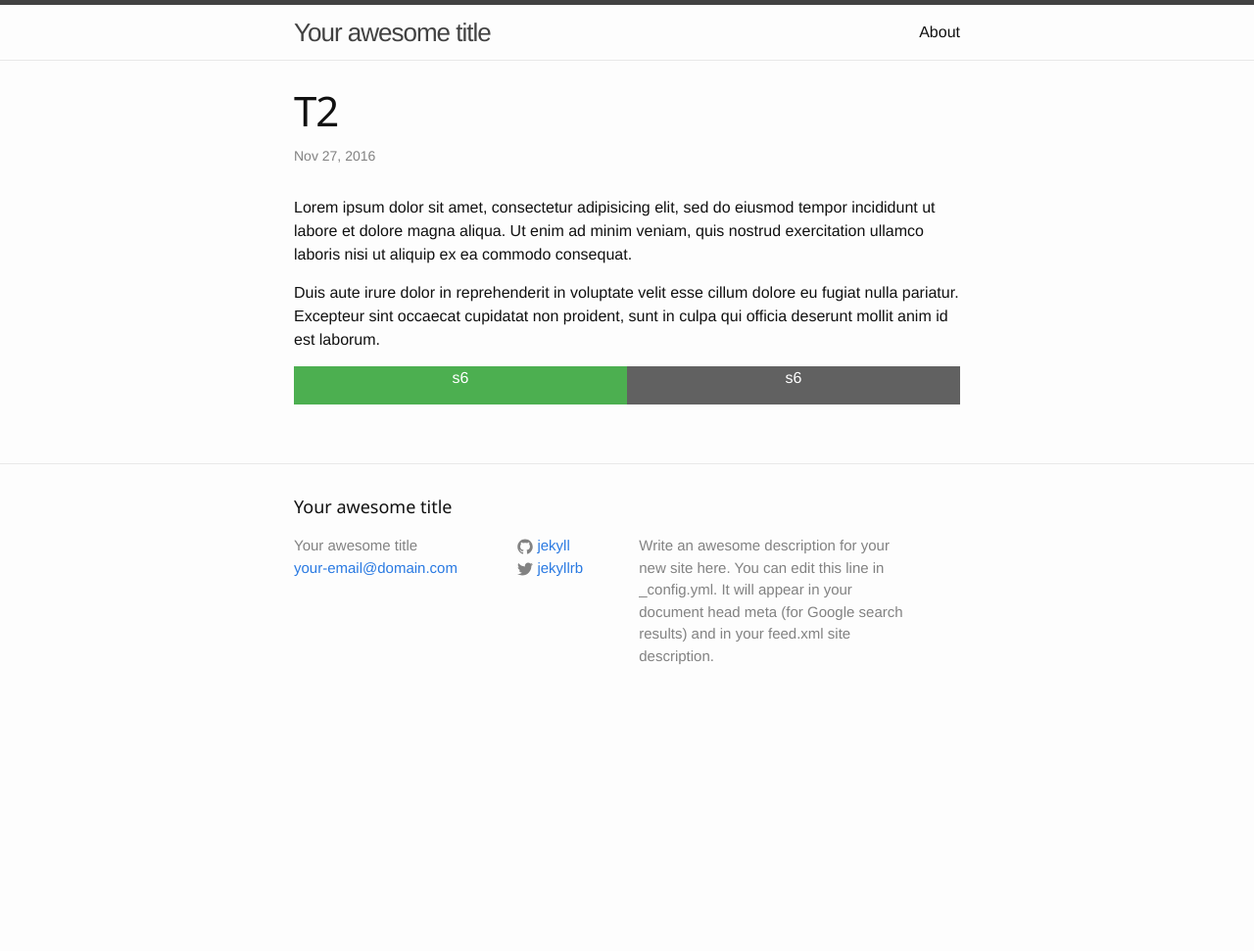
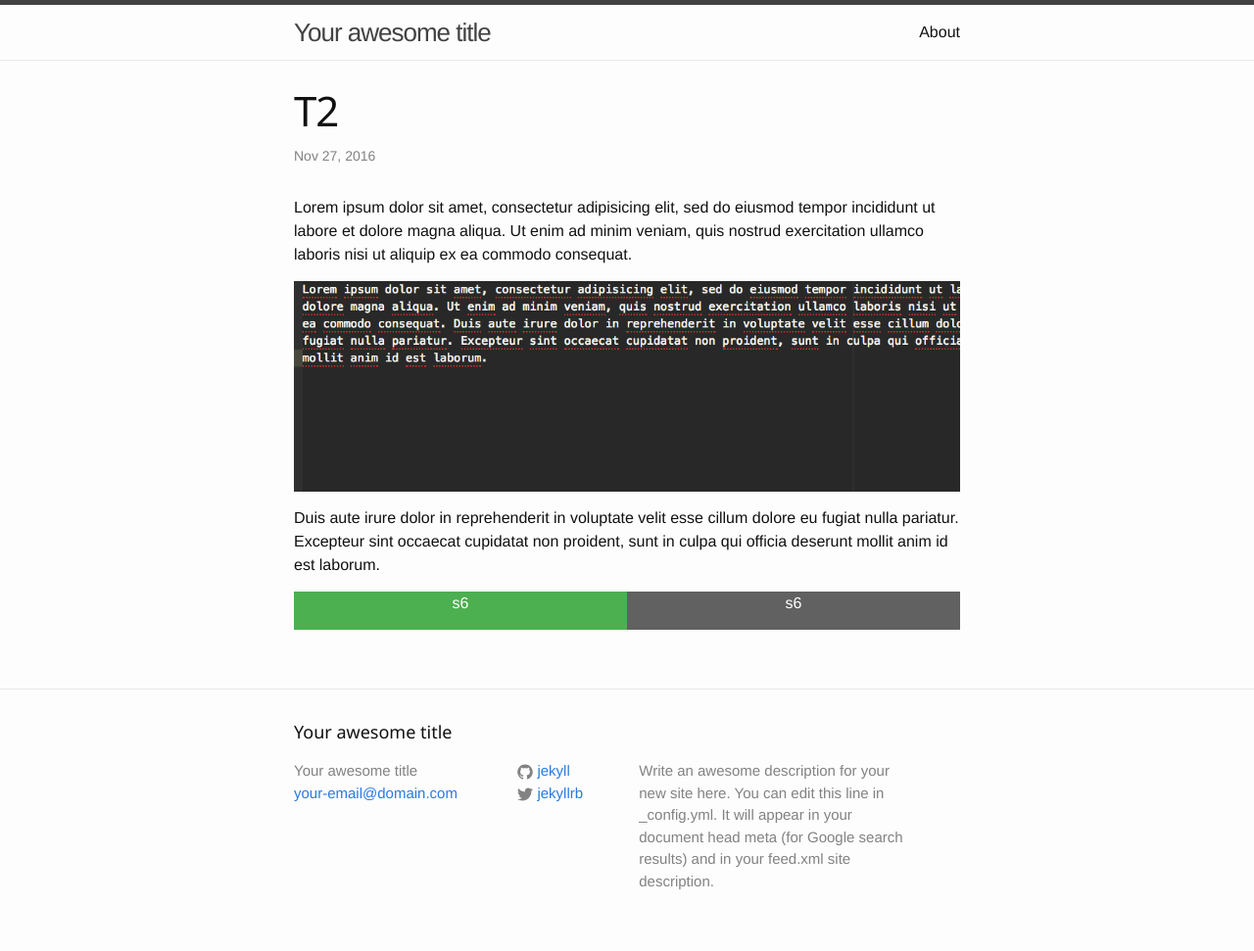
Before and after one commit to zvoy/test2, a Jekyll site: the page built from _posts/2016-11-27-t2.md, in a window 1280 px wide. Shown: the whole page at 98% size. Built offline with Jekyll 4.4.1, drawn with Linux system fonts in a browser that asks for light colours; before the commit the page ends 900 px from its top, so only the background shows below that.

Commit message:
new image

```diff
--- a/_posts/2016-11-27-t2.md
+++ b/_posts/2016-11-27-t2.md
@@ -4,6 +4,8 @@ title: T2
 image:
 ---
 Lorem ipsum dolor sit amet, consectetur adipisicing elit, sed do eiusmod tempor incididunt ut labore et dolore magna aliqua. Ut enim ad minim veniam, quis nostrud exercitation ullamco laboris nisi ut aliquip ex ea commodo consequat.
+
+![Lorem](/test2/assets/img/pm.png)
 
  Duis aute irure dolor in reprehenderit in voluptate velit esse cillum dolore eu fugiat nulla pariatur. Excepteur sint occaecat cupidatat non proident, sunt in culpa qui officia deserunt mollit anim id est laborum.
 
```
